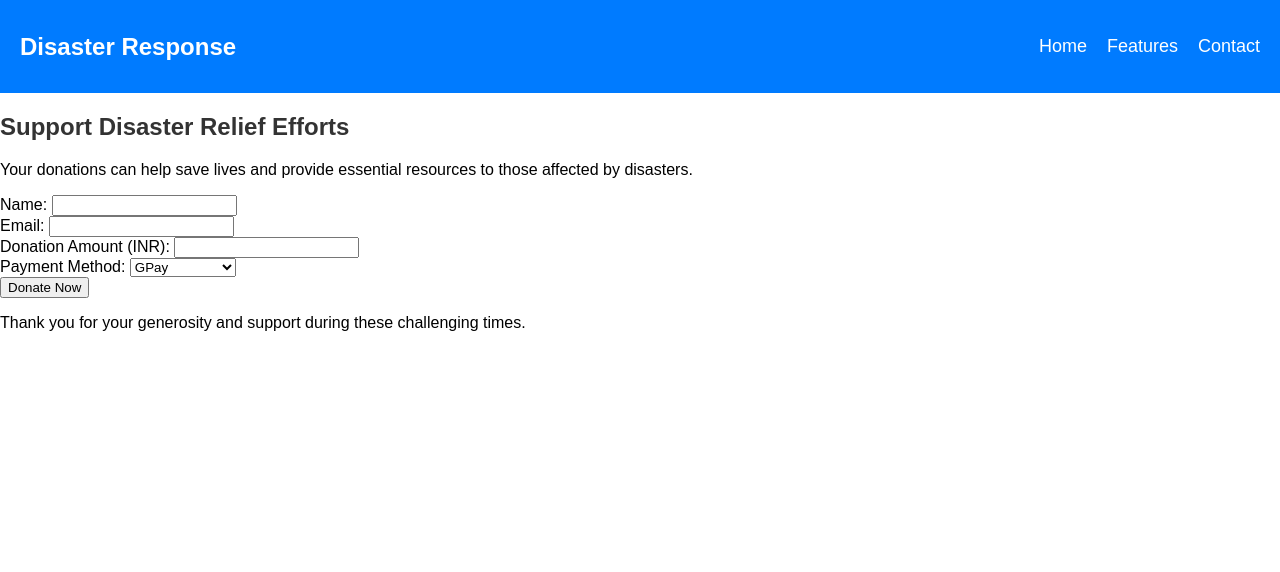
After one commit to bp2881/Crisis-Connect, a Flask app: template templates/donations.html in a window 1280 px wide. The commit adds this page. Shown: the top 572 px of the page. Run offline with Flask 3, Linux system fonts and the light colour scheme; the template is opened without the code that fills it, so the values that code supplies are empty.

Commit message:
Add files via upload

```diff
--- /dev/null
+++ b/templates/donations.html
@@ -0,0 +1,43 @@
+{% extends 'base.html' %}
+
+{% block title %}Disaster Donations{% endblock %}
+
+{% block content %}
+<!-- Donation Section -->
+<section id="donations" class="donations">
+    <h2>Support Disaster Relief Efforts</h2>
+    <p>Your donations can help save lives and provide essential resources to those affected by disasters.</p>
+
+    <form action="/donate" method="post" class="donation-form">
+        <div class="form-group">
+            <label for="name">Name:</label>
+            <input type="text" id="name" name="name" required>
+        </div>
+
+        <div class="form-group">
+            <label for="email">Email:</label>
+            <input type="email" id="email" name="email" required>
+        </div>
+
+        <div class="form-group">
+            <label for="amount">Donation Amount (INR):</label>
+            <input type="number" id="amount" name="amount" min="1" required>
+        </div>
+
+        <div class="form-group">
+            <label for="payment-method">Payment Method:</label>
+            <select id="payment-method" name="payment_method" required>
+                <option value="gpay">GPay</option>
+                <option value="phonepe">PhonePe</option>
+                <option value="credit_card">Credit Card</option>
+                <option value="debit_card">Debit Card</option>
+                <option value="bank_transfer">Bank Transfer</option>
+            </select>
+        </div>
+
+        <button type="submit" class="donate-button">Donate Now</button>
+    </form>
+
+    <p>Thank you for your generosity and support during these challenging times.</p>
+</section>
+{% endblock %}
--- a/templates/index.html
+++ b/templates/index.html
@@ -40,9 +40,11 @@
         </div>
 
         <div class="form-group">
-            <label for="email">Email:</label>
-            <input type="email" id="email" name="email" required>
+            <label for="phone">Phone Number:</label>
+            <input type="tel" id="phone" name="phone" pattern="[0-9]{10}" maxlength="10" minlength="10" required>
+            <small>Phone number should be exactly 10 digits.</small>
         </div>
+
 
         <div class="form-group">
             <label for="message">Message:</label>
```
